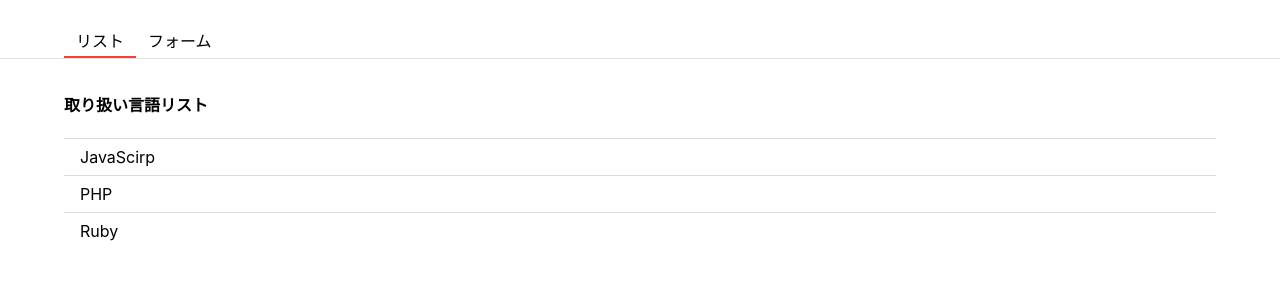
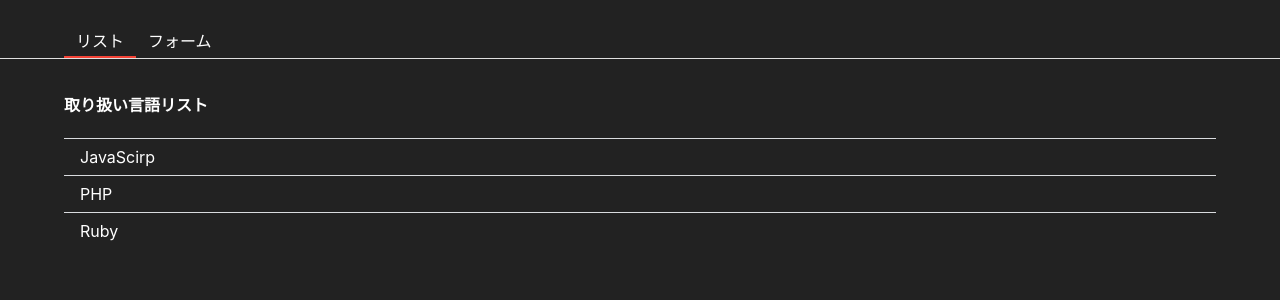
Before and after one commit to RinyuDrvo/react_tutorial, a React (Create React App) app: page / in a window 1280 px wide. Shown: the top 300 px of the page. Built offline with nearby package versions, Linux system fonts and the light colour scheme.

Commit message:
append theme context in app container

```diff
--- a/src/App.js
+++ b/src/App.js
@@ -1,11 +1,19 @@
 import React from 'react';
 import { List } from './List';
 import { Form } from './Form';
-import { getLanguages } from './const/langages';
-import { withLoading } from './hoc/withLoading';
 import { Header } from './Header';
+import { ThemeContext } from './contexts/ThemeContext';
+import styled from 'styled-components';
+
+const Container = styled.div`
+  height: 100%;
+  color: ${({ theme }) => theme.color};
+  background-color: ${({ theme }) => theme.backgroundColor};
+`
 
 class App extends React.Component {
+  static contextType = ThemeContext;
+
   constructor(props) {
     super(props);
     this.state = {
@@ -24,17 +32,18 @@ class App extends React.Component {
 
   render() {
     const { tab, langs } = this.state;
+    const [theme] = this.context;
     return (
-      <div>
+      <Container theme={theme}>
         <Header tab={tab} setTab={(t) => this.setState({ tab: t })} />
         {
           tab === 'list' ?
             <List langs={langs} /> :
             <Form onAddLang={(lang) => this.addLang(lang)}/>
         }
-      </div>
+      </Container>
     )
   }
 }
 
-export default withLoading(App, getLanguages);
+export default App;
--- /dev/null
+++ b/src/AppContainer.js
@@ -0,0 +1,26 @@
+import React from 'react';
+import { getLanguages } from './const/langages';
+import { ThemeContext, THEMES } from './contexts/ThemeContext';
+import App from './App';
+import { withLoading } from './hoc/withLoading';
+
+const AppComponent = withLoading(App, getLanguages);
+
+export class AppContainer extends React.Component {
+  constructor(props) {
+    super(props);
+    this.state = { theme: THEMES.dark };
+  }
+  toggleTheme() {
+    const theme = this.state.theme === THEMES.dark ? THEMES.light : THEMES.dark;
+    this.setState({ theme });
+  }
+  render() {
+    const { theme } = this.state;
+    return (
+      <ThemeContext.Provider value={[theme, () => this.toggleTheme()]}>
+        <AppComponent />
+      </ThemeContext.Provider>
+    )
+  }
+}
--- a/src/index.js
+++ b/src/index.js
@@ -1,12 +1,12 @@
 import React from 'react';
 import ReactDOM from 'react-dom';
 import './index.css';
-import App from './App';
 import reportWebVitals from './reportWebVitals';
+import { AppContainer } from './AppContainer';
 
 ReactDOM.render(
   <React.StrictMode>
-    <App />
+    <AppContainer />
   </React.StrictMode>,
   document.getElementById('root')
 );
```
